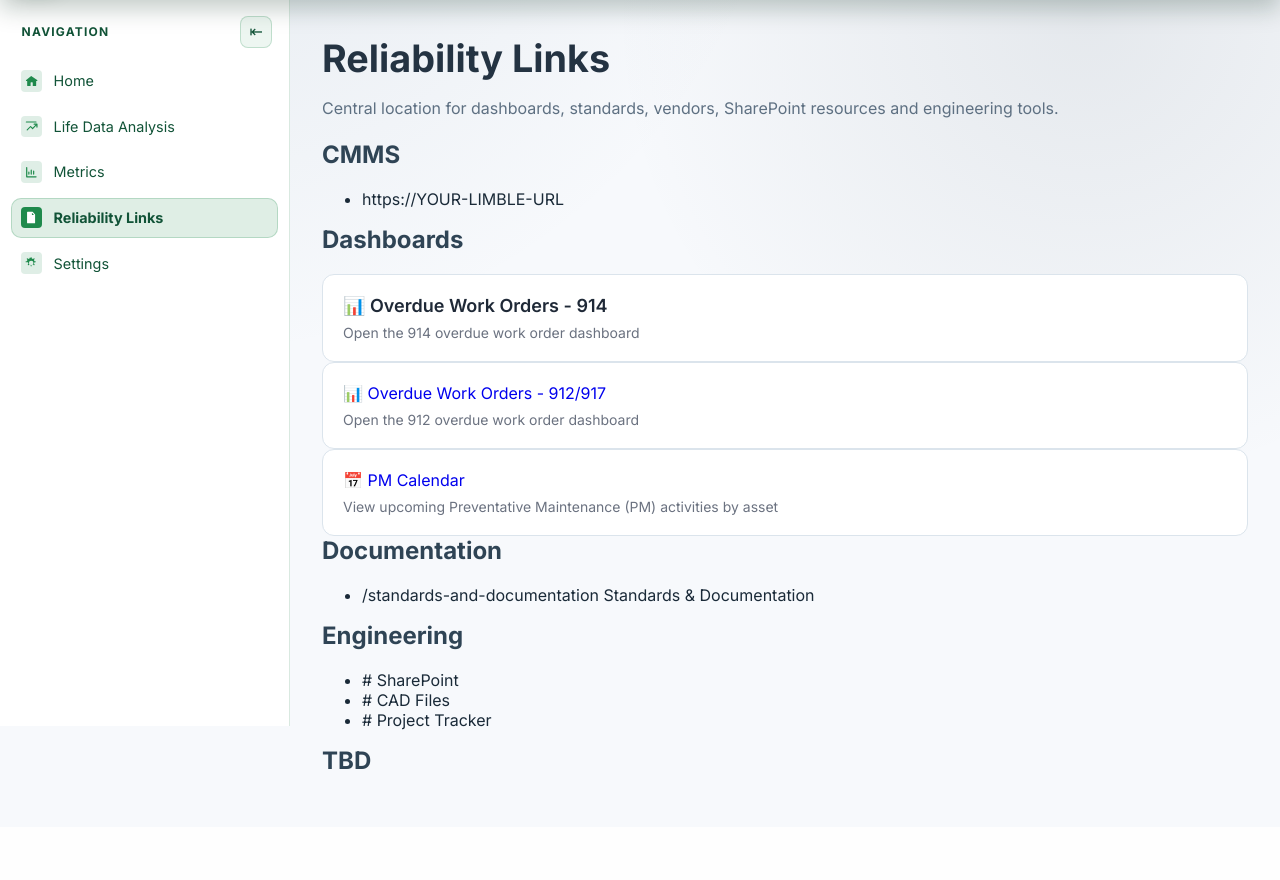
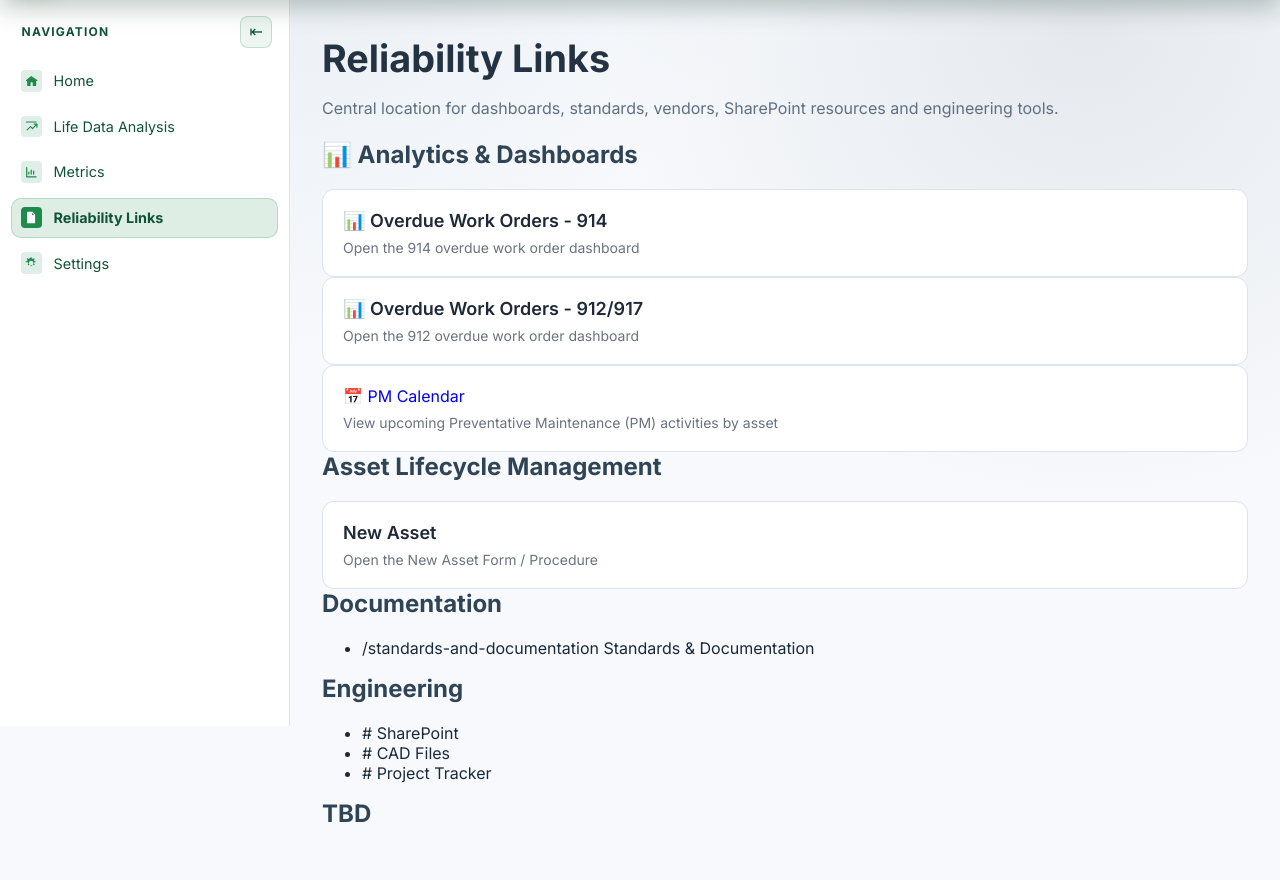
Before and after one commit to stupidshrimp/GREMLIN, a Flask app: page /reliability-links in a window 1280 px wide. Shown: the part 74-954 px from the top of the page. Before the commit the page ends 843 px from the top, so only its background shows below. Run offline with Flask 3, Linux system fonts and the light colour scheme.

Commit message:
added a couople more links

```diff
--- a/templates/reliability_links.html
+++ b/templates/reliability_links.html
@@ -12,15 +12,9 @@
 
 <div class="card">
 
-    <h2>CMMS</h2>
 
-    <ul>
-        <li>
-            https://YOUR-LIMBLE-URL
-        </li>
-    </ul>
 
-<h2>Dashboards</h2>
+<h2>📊 Analytics & Dashboards</h2>
 
 <div class="link-grid">
 
@@ -41,7 +35,7 @@
     <a
         class="link-card"
         href = "https://sandc4-my.sharepoint.com/:u:/r/personal/sania_sohail_sandc_com/Documents/Overdue%20WO%20Report%20V3.pbix?d=w33ae7f7970ff4887b1134bb43299eecd&csf=1&web=1&e=4jIxhw"
-        target="_blank"
+        target="_blank">
 
         <span class="link-title">
             📊 Overdue Work Orders - 912/917
@@ -64,6 +58,23 @@
     </a>
 
 </div>
+    <h2>Asset Lifecycle Management</h2>
+    <div class="link-grid">
+
+        <a
+            class="link-card"
+           href="Google.com"
+           target="_blank">
+
+            <span class="link-title">
+                New Asset
+            </span>
+
+            <span class="link-description">
+                Open the New Asset Form / Procedure
+            </span>
+        </a>
+    </div>
 
     <h2>Documentation</h2>
 
```
